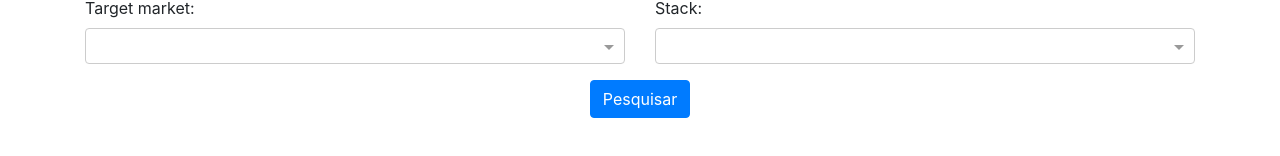
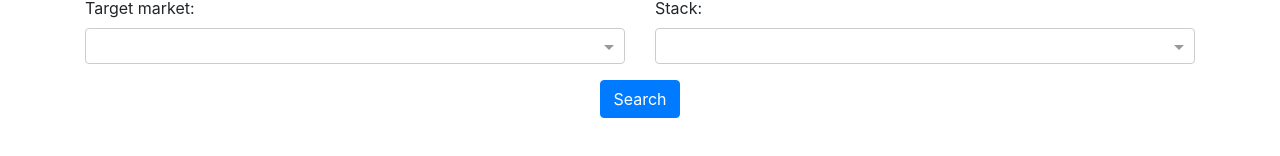
Before and after one commit to joao-salgado/app-products, an Angular app: page /products in a window 1280 px wide. Shown: the part 150-306 px from the top of the page. Built offline with nearby package versions, Linux system fonts and the light colour scheme; no server answers.

Commit message:
add prod environment

```diff
--- a/src/app/pages/products/list-products/list-products.component.html
+++ b/src/app/pages/products/list-products/list-products.component.html
@@ -38,7 +38,7 @@
         </div>
 
         <div class="col-12 text-center">
-          <button class="btn btn-primary" (click)="search()">Pesquisar</button>
+          <button class="btn btn-primary" (click)="search()">Search</button>
         </div>
 
       </div>
--- a/src/environments/environment.prod.ts
+++ b/src/environments/environment.prod.ts
@@ -1,4 +1,4 @@
 export const environment = {
   production: true,
-  apiUrl: 'not-defined'
+  apiUrl: 'https://api-products-bis2bis.herokuapp.com'
 };
```
